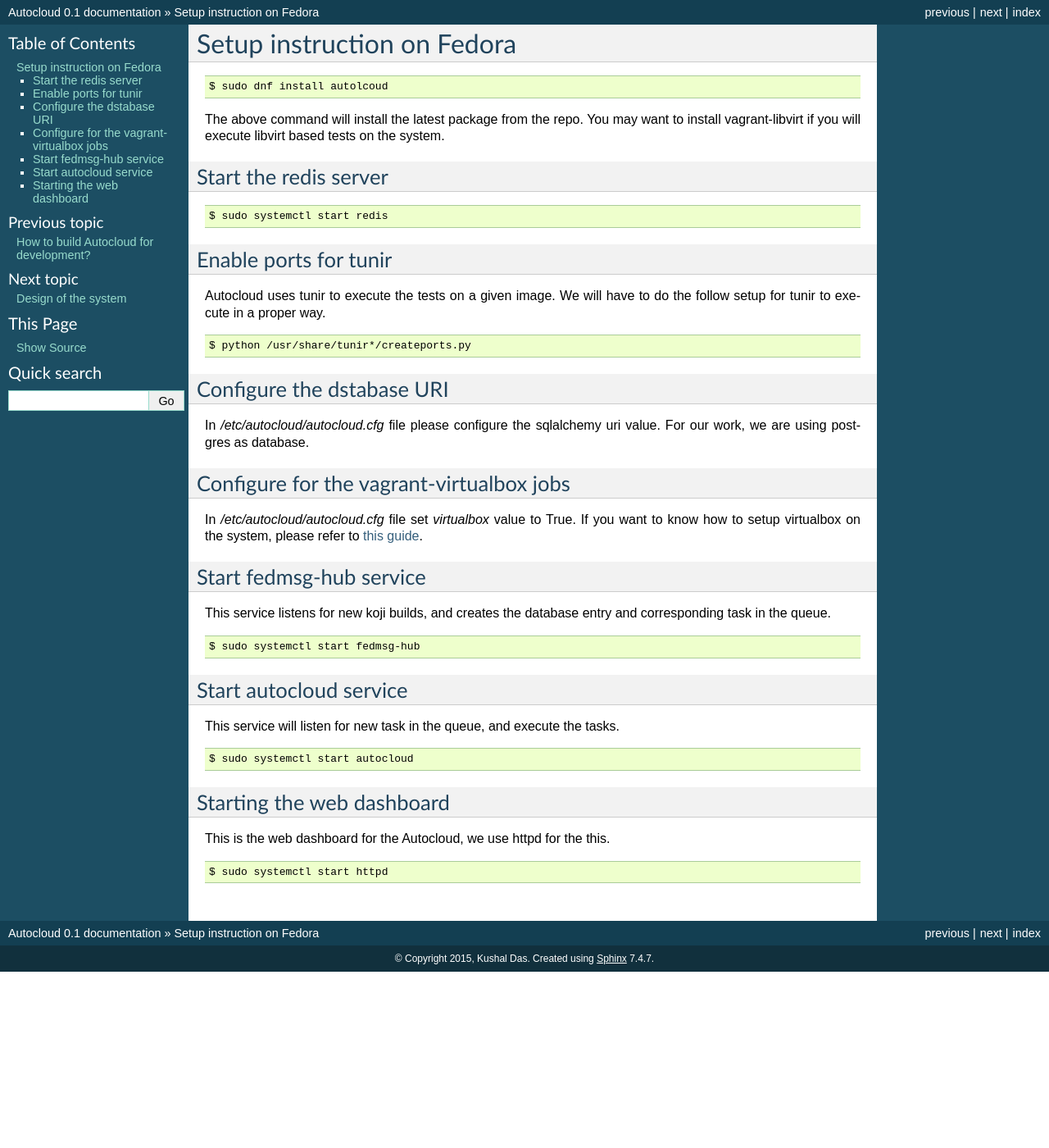
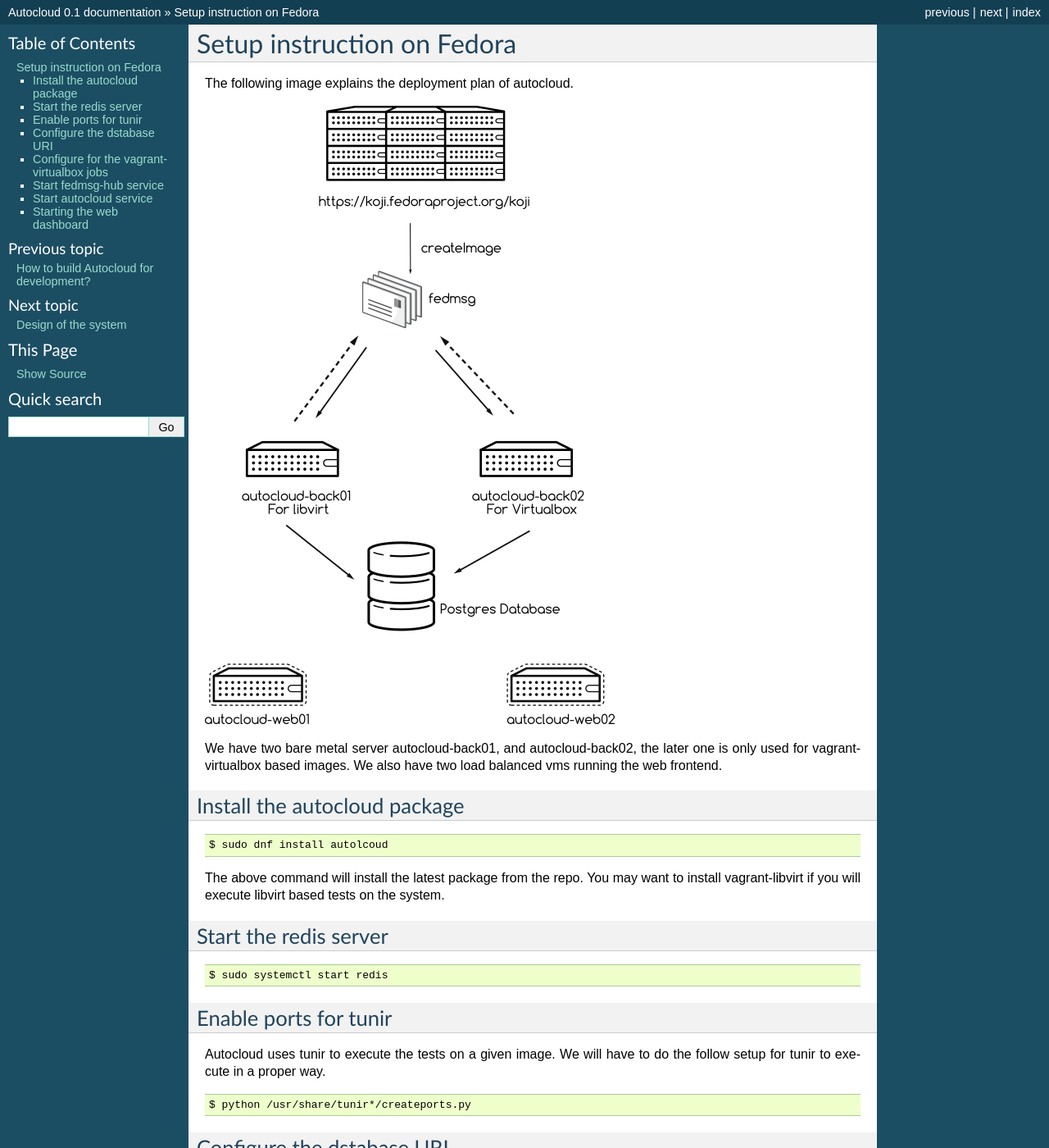
Before and after one commit to kushaldas/autocloud, a Sphinx documentation site: the page built from docs/setup.rst, in a window 1280 px wide and 1400 px high. Shown: the whole window at 82% size. Built offline with Sphinx 7.4.7, drawn with Linux system fonts in a browser that asks for light colours.

Commit message:
Adds the deployment plan image to the docs.

```diff
--- a/docs/setup.rst
+++ b/docs/setup.rst
@@ -1,5 +1,16 @@
 Setup instruction on Fedora
 ============================
+
+The following image explains the deployment plan of autocloud.
+
+.. image:: deployment.png
+
+We have two bare metal server autocloud-back01, and autocloud-back02, the later one is only
+used for vagrant-virtualbox based images. We also have two load balanced vms running the web
+frontend.
+
+Install the autocloud package
+------------------------------
 
 ::
 
```
Also changed, not shown: docs/deployment.png (added).
